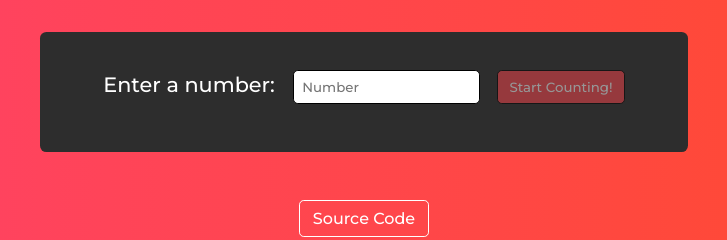
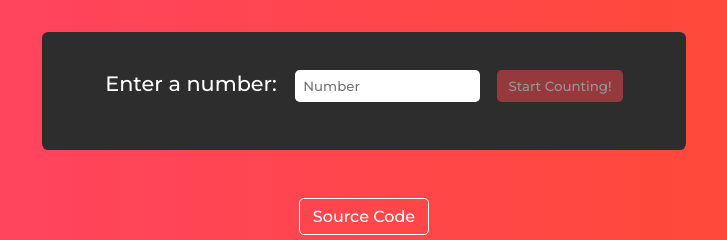
Before and after one commit to pepeworm/counter-site, a plain HTML site: page HTML/index.html in a window 1280 px wide. Shown: the part 311-551 px from the top of the page, 276-1003 px from the left. Drawn offline with Linux system fonts and the light colour scheme.

Commit message:
Remove borders CSS

```diff
--- a/CSS/styles.css
+++ b/CSS/styles.css
@@ -39,9 +39,9 @@ label {
 input {
     font-family: "Montserrat";
     font-weight: 500;
-    border: 1px solid black;
     padding: 0.5rem;
     border-radius: 0.3rem;
+    border: none;
 }
 
 input:focus {
@@ -49,7 +49,7 @@ input:focus {
 }
 
 button {
-    border: 1px solid black;
+    border: none;
     box-sizing: border-box;
     padding: 0.5rem 0.7rem;
     margin: 0 0 0 0.8rem;
```
Also changed, not shown: secretFile.txt (added).
